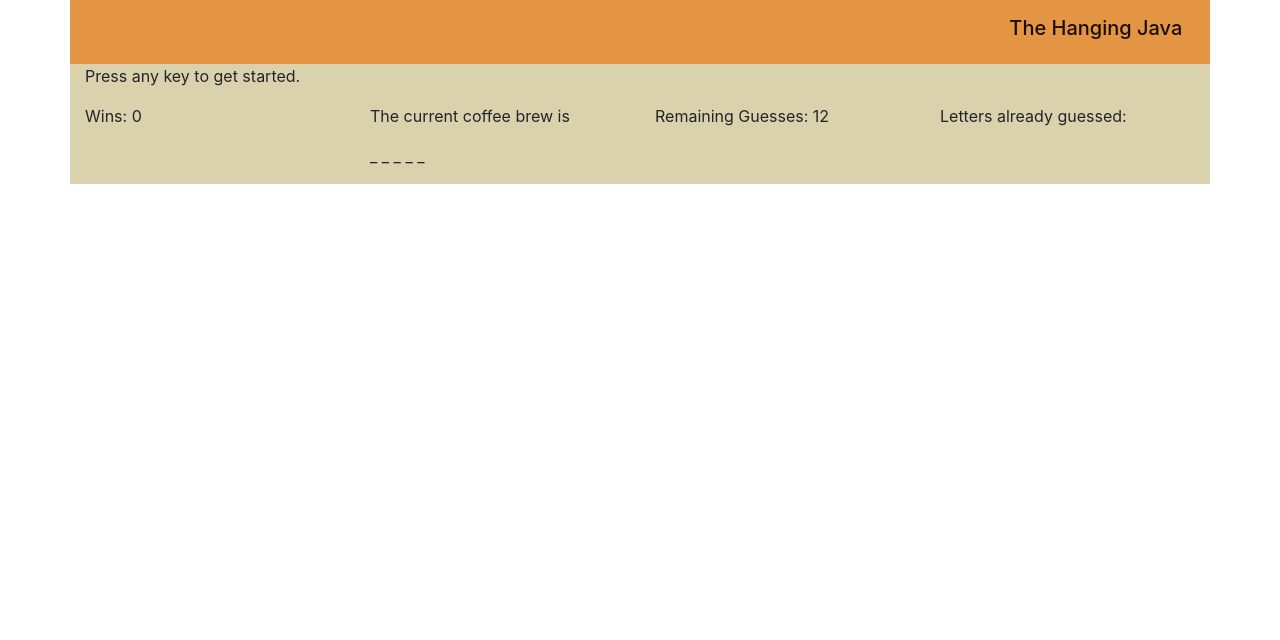
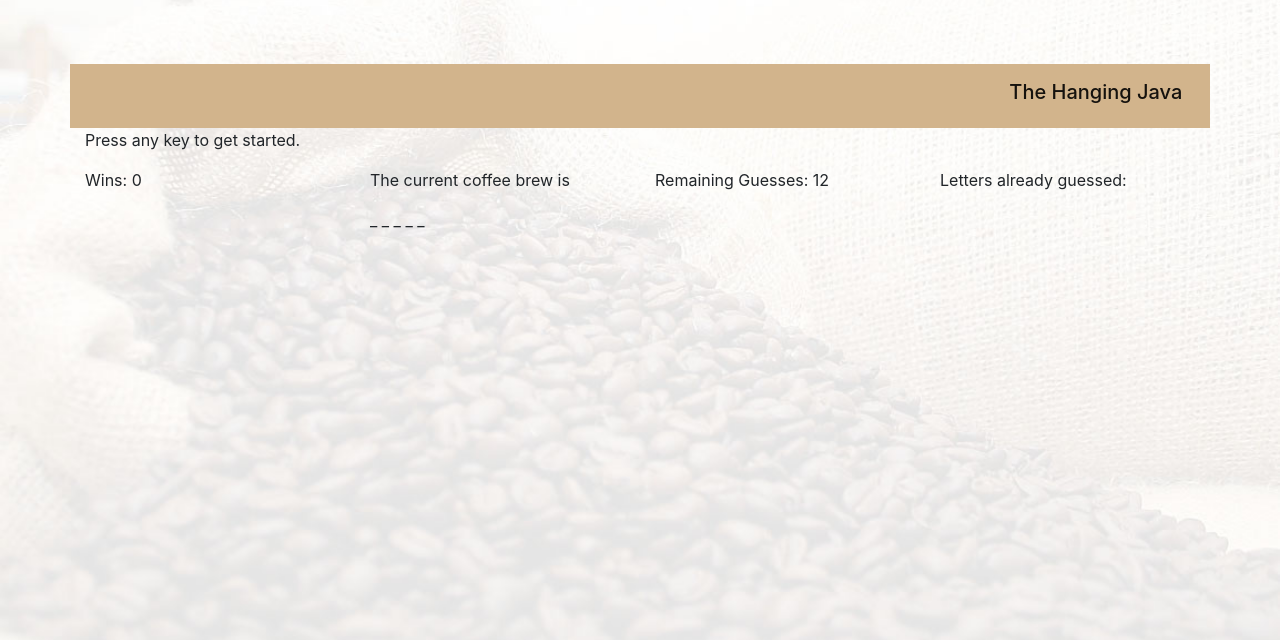
Before and after one commit to stefanbeaulieu/week-3-game, a PHP site: page / in a window 1280 px wide. Shown: the top 640 px of the page. Run offline with PHP 8.4, Linux system fonts and the light colour scheme; some libraries are stand-ins or nearby versions.

Commit message:
Final Submission

```diff
--- a/assets/css/style.css
+++ b/assets/css/style.css
@@ -1,7 +1,18 @@
 .navbar {
-  background: #E39543;
+  background: tan;
 }
 
-.bgcolor {
-  background: #DAD2AD;
+body {
+  background: url(../images/coffee-bag.jpg) no-repeat center center fixed;
+  -webkit-background-size: cover;
+  -moz-background-size: cover;
+  -o-background-size: cover;
+  background-size: cover;
+  filter: progid:DXImageTransform.Microsoft.AlphaImageLoader(src='assets/images/coffee-bag.jpg', sizingMethod='scale');
+  -ms-filter: progid:DXImageTransform.Microsoft.AlphaImageLoader(src='assets/images/coffee-bag.jpg', sizingMethod='scale');
 }
+
+.jumbotron {
+  height: 400px;
+  background: none;
+}
--- a/assets/javascript/game.js
+++ b/assets/javascript/game.js
@@ -54,7 +54,7 @@ document.onkeyup = function(event) {
         		guessesRemaining = 12;
             wrongLetters = [];
             currentCoffee = [];
-            currentSelected();
+
 
         		for (var i = 0; i < randomCoffee.length; i++) {
         			if (randomCoffee[i] === " ") {
@@ -67,9 +67,11 @@ document.onkeyup = function(event) {
 
         		console.log(randomCoffee);
         		console.log(currentCoffee);
+            currentSelected();
             printWins();
             printGuesses();
             printGuessedLetters();
+            replaceLettersWithBlanks();
         }
     } else if (guessesRemaining <= 0) {
         alert("Game Over!");
--- a/index.html
+++ b/index.html
@@ -1,5 +1,6 @@
 <!DOCTYPE html>
 <html lang="en">
+
 <head>
     <!-- Required meta tags always come first -->
     <meta charset="utf-8" />
@@ -21,8 +22,9 @@
     <title>Hangman Game</title>
 
 </head>
+
 <body>
-
+    <div class="jumbotron">
         <div class="container">
             <!-- Nav Bar -->
             <!-- Nav Bar Background Faded and text bumped 3 cells -->
@@ -31,6 +33,7 @@
                     <h1 class="navbar-brand m-b-0">The Hanging Java</h1>
                 </div>
             </nav>
+
             <div class="row bgcolor">
                 <div class="col-md-4">
                     <p>Press any key to get started.</p>
@@ -51,6 +54,7 @@
                 </div>
             </div>
         </div>
+    </div>
 
     <!-- jQuery first, then Tether, then Bootstrap JS. -->
     <script src="https://ajax.googleapis.com/ajax/libs/jquery/3.0.0/jquery.min.js" integrity="sha384-THPy051/pYDQGanwU6poAc/hOdQxjnOEXzbT+OuUAFqNqFjL+4IGLBgCJC3ZOShY" crossorigin="anonymous"></script>
@@ -58,4 +62,5 @@
     <script src="https://maxcdn.bootstrapcdn.com/bootstrap/4.0.0-alpha.4/js/bootstrap.min.js" integrity="VjEeINv9OSwtWFLAtmc4JCtEJXXBub00gtSnszmspDLCtC0I4z4nqz7rEFbIZLLU" crossorigin="anonymous"></script>
     <script type="text/javascript" src="assets/javascript/game.js"></script>
 </body>
+
 </html>
```
Also changed, not shown: assets/images/coffee-bag.jpg (added). Lines whose indentation alone changed are shown as unchanged.
